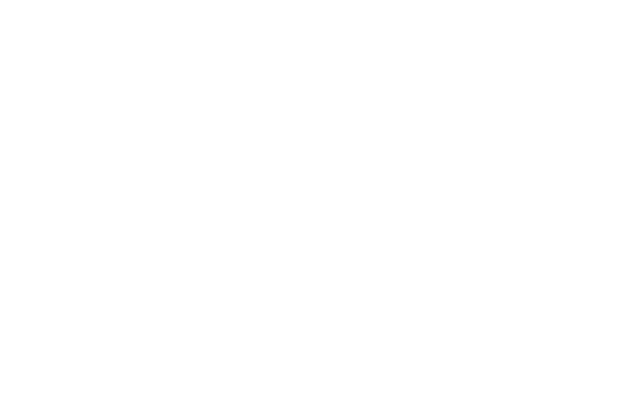
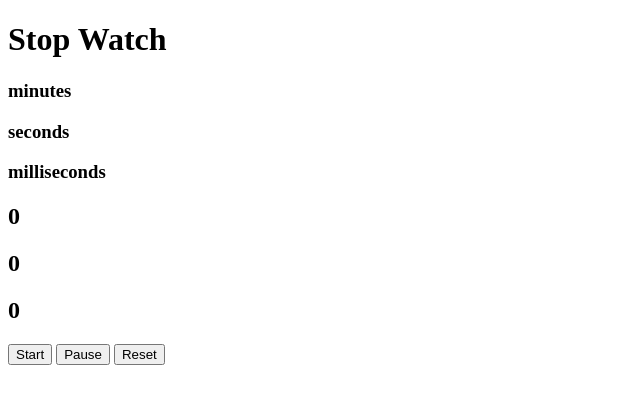
Before and after one commit to abdurrehman2001/stop-watch, a plain HTML site: page index.html in a window 1280 px wide. Shown: the whole page, without its empty margins (0-640 px from the left). Drawn offline with Linux system fonts and the light colour scheme.

Commit message:
Html Code Done

```diff
--- a/index.html
+++ b/index.html
@@ -1,5 +1,6 @@
 <!DOCTYPE html>
 <html lang="en">
+
 <head>
     <meta charset="UTF-8">
     <meta http-equiv="X-UA-Compatible" content="IE=edge">
@@ -7,8 +8,32 @@
     <title>Stop Watch</title>
     <link rel="stylesheet" href="style.css">
 </head>
+
 <body>
+
+    <div>
+        <h1>Stop Watch</h1>
+    </div>
+
+    <div>
+        <h3>minutes</h3>
+        <h3>seconds</h3>
+        <h3>milliseconds</h3>
+    </div>
+
+    <div>
+        <h2 id="min">0</h2>
+        <h2 id="sec">0</h2>
+        <h2 id="msec">0</h2>
+    </div>
+
+    <div>
+        <button id="bn" onclick="start() , bn()">Start</button>
+        <button onclick="stop()">Pause</button>
+        <button onclick="reset()">Reset</button>
+    </div>
 
     <script src="app.js"></script>
 </body>
+
 </html>
```
